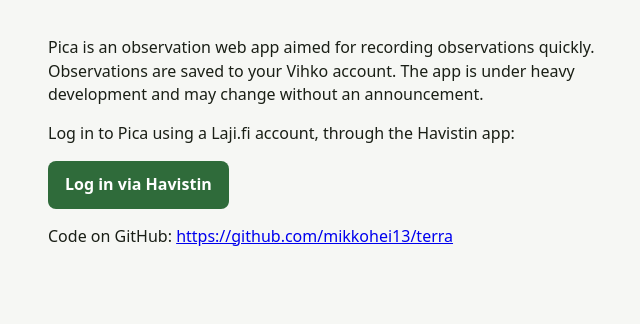
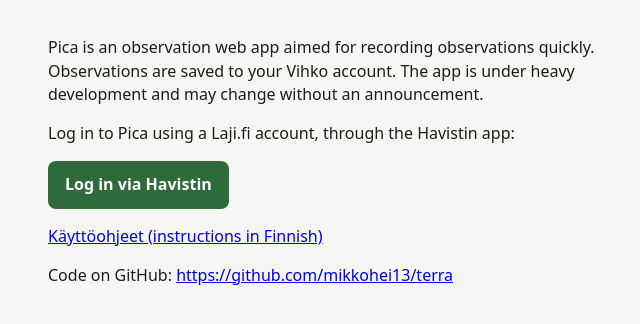
Before and after one commit to mikkohei13/terra, a Flask app: page / in a window 1280 px wide. Shown: the part 51-375 px from the top of the page, without its empty margins (288-928 px from the left). Run offline with Flask 3, Linux system fonts and the light colour scheme.

Commit message:
Link to instructions

```diff
--- a/app/templates/index.html
+++ b/app/templates/index.html
@@ -262,6 +262,9 @@
             <a class="button" href="{{ havistin_url }}">Log in via Havistin</a>
         </p>
         <p>
+            <a href="https://github.com/mikkohei13/terra/blob/main/docs/README.md">Käyttöohjeet (instructions in Finnish)</a>
+        </p>
+        <p>
             Code on GitHub: <a href="https://github.com/mikkohei13/terra">https://github.com/mikkohei13/terra</a>
         </p>
 
```
Also changed, not shown: docs/README.md.
